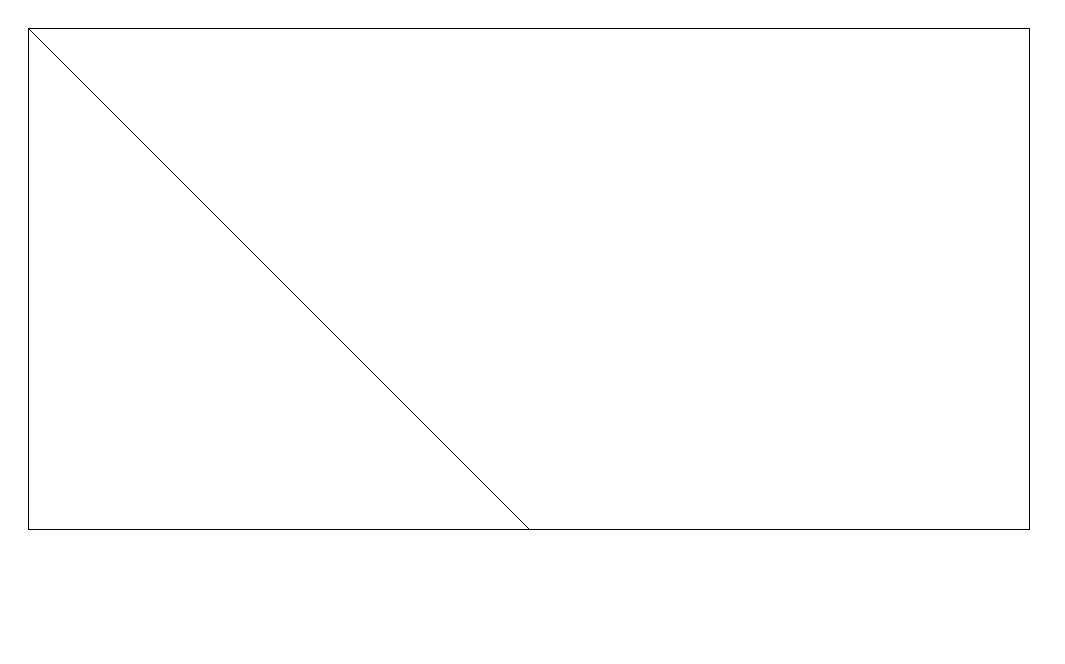
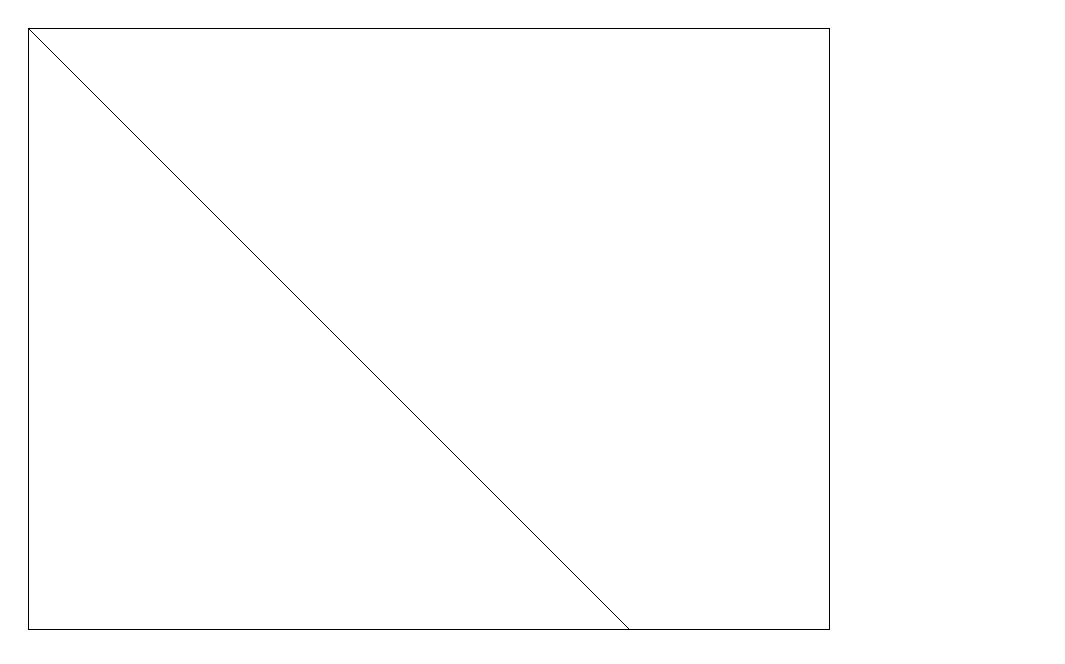
Before and after one commit to 43TH3R/mm-projekt, a plain HTML site: page projekt.html in a window 1280 px wide. Shown: the whole page, without its empty margins (0-1065 px from the left). Drawn offline with Linux system fonts and the light colour scheme.

Commit message:
add constants

```diff
--- a/projekt.html
+++ b/projekt.html
@@ -1,6 +1,9 @@
 <!DOCTYPE html>
 <html>
-	<link rel="stylesheet" type="text/css" href="style.css">
+	<head>
+		<meta charset="UTF8">
+        <link rel="stylesheet" type="text/css" href="style.css">
+    </head>
 	<body>
 		<canvas id="canvas" width="1000" height="500"></canvas>
 	</body>
--- a/script.js
+++ b/script.js
@@ -1,6 +1,18 @@
-console.log("script");
+// constants
+const gridSize = 100;
+const gridW = 8;
+const gridH = 6;
+const canvasW = gridW * gridSize;
+const canvasH = gridH * gridSize;
+
+// initialization
 var canvas = document.getElementById("canvas");
+canvas.setAttribute("width", canvasW);
+canvas.setAttribute("height", canvasH);
+
 var c = canvas.getContext("2d");
 c.moveTo(0,0);
 c.lineTo(1000,1000);
 c.stroke();
+
+setInterval()
```
